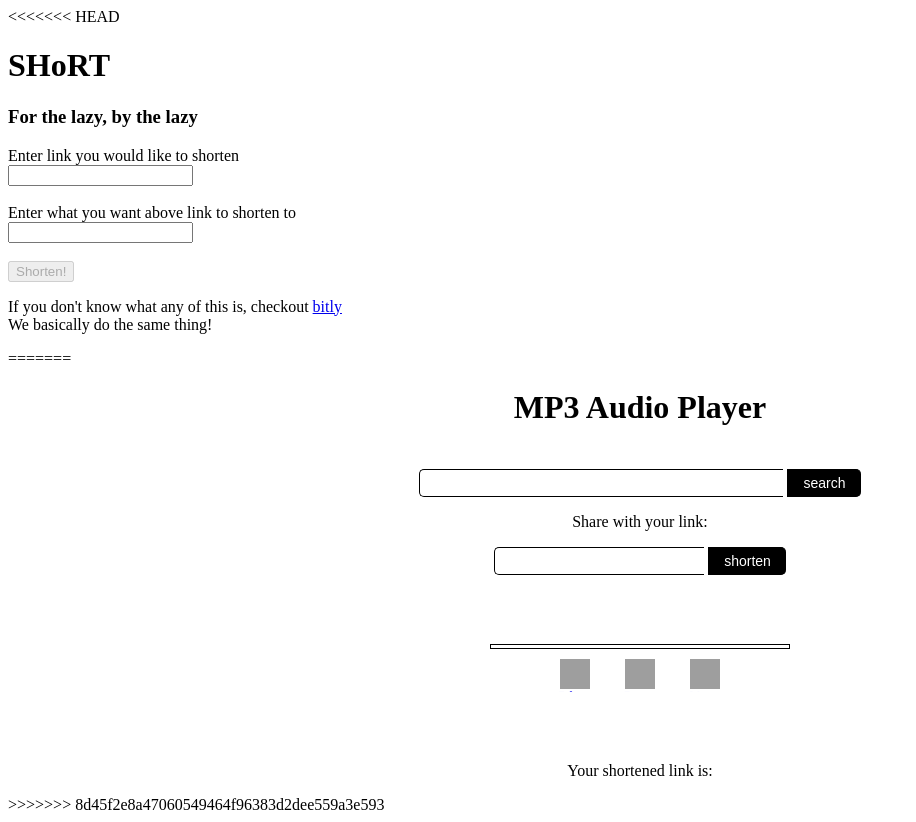
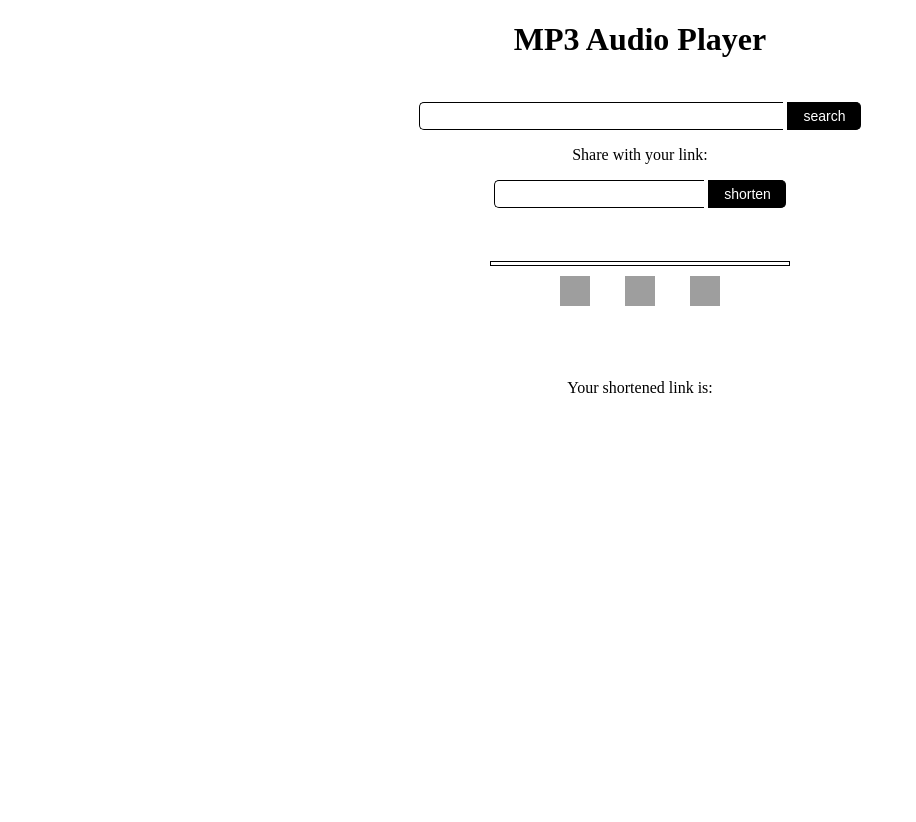
Before and after one commit to azimmomin/project-webarch, a Python web app: template server/templates/home.html in a window 1280 px wide. Shown: the whole page, without its empty margins (0-916 px from the left). After the commit the page ends 393 px from the top, so only its background shows below. Run offline with Jinja, Linux system fonts and the light colour scheme; the template is opened without the code that fills it, so the values that code supplies are empty; some libraries are stand-ins or nearby versions; grey boxes are pictures that could not be loaded.

Commit message:
fixed a merge bug

```diff
--- a/server/templates/home.html
+++ b/server/templates/home.html
@@ -1,52 +1,3 @@
-<<<<<<< HEAD
-<!DOCTYPE html>
-<html lang="en-us">
-	<head>
-		<meta charset="utf-8">
-		<title>SHoRT</title>
-		<link rel="stylesheet" href="../static/css/default.css">
-	</head>
-	<body>
-		<!--
-		<div class="container">
-			Hello {{ name }}
-		</div>
-		-->
-		<div id="displayContainer">
-			<h1>SHoRT</h1>
-			<h3>For the lazy, by the lazy</h3>
-			<form id="user-input" method="post"
-			      action="http://people.ischool.berkeley.edu/~azimmomin/server/shorts">
-				<!-- Long link text field -->
-				<label> Enter link you would like to shorten </label>
-				<br>
-				<input type=text id="long-link" name="url" required>
-				<br>
-				<br>
-				<!-- Short link text field -->
-				<label> Enter what you want above link to shorten to </label>
-				<br>
-				<input type=text id="short-link" name="short" required onkeyup="validate()">
-				<!--
-				<input type=button id="random" value= Random>
-				-->
-				<br>
-				<br>
-				<input type=submit value="Shorten!" id="submitBtn">
-				<br>
-			</form>
-			<!--<div id="successMsgContainer">
-			</div> -->
-			<div id="explanationContainer">
-				<p> If you don't know what any of this is, checkout
-				<a href="https://bitly.com" target="_blank">bitly</a> <br>
-				We basically do the same thing!
-			</p>
-
-			</div>
-		</div>
-	</body>
-=======
 <!DOCTYPE HTML>
 <html lang="en">
 <head>
@@ -178,5 +129,4 @@
 	});
 </script>
 </body>
->>>>>>> 8d45f2e8a47060549464f96383d2dee559a3e593
 </html>
```
